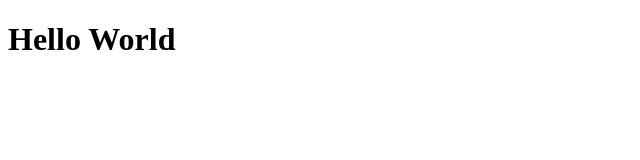
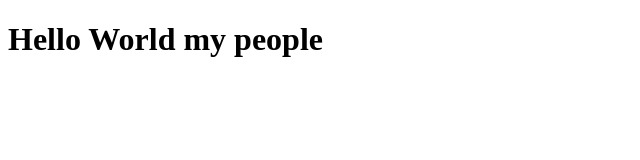
Before and after one commit to ovaga/portfolio, a plain HTML site: page index.html in a window 1280 px wide. Shown: the whole page, without its empty margins (0-640 px from the left). Drawn offline with Linux system fonts and the light colour scheme.

Commit message:
Update index.html

```diff
--- a/index.html
+++ b/index.html
@@ -5,7 +5,7 @@
 </head>
 
 <body>
-    <h1>Hello World<h1>
+    <h1>Hello World my people<h1>
 </body>
 
 </html>
```
